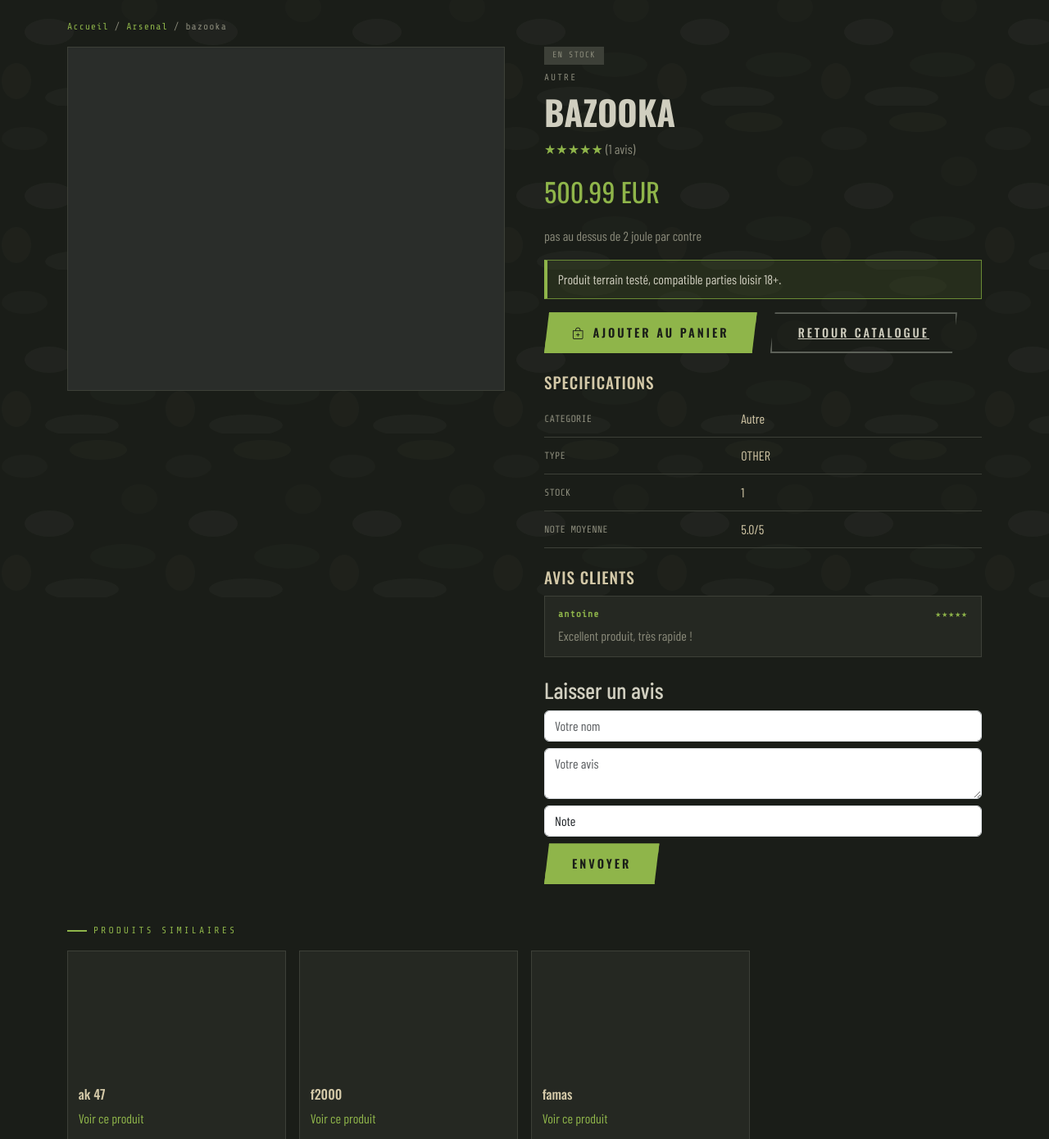
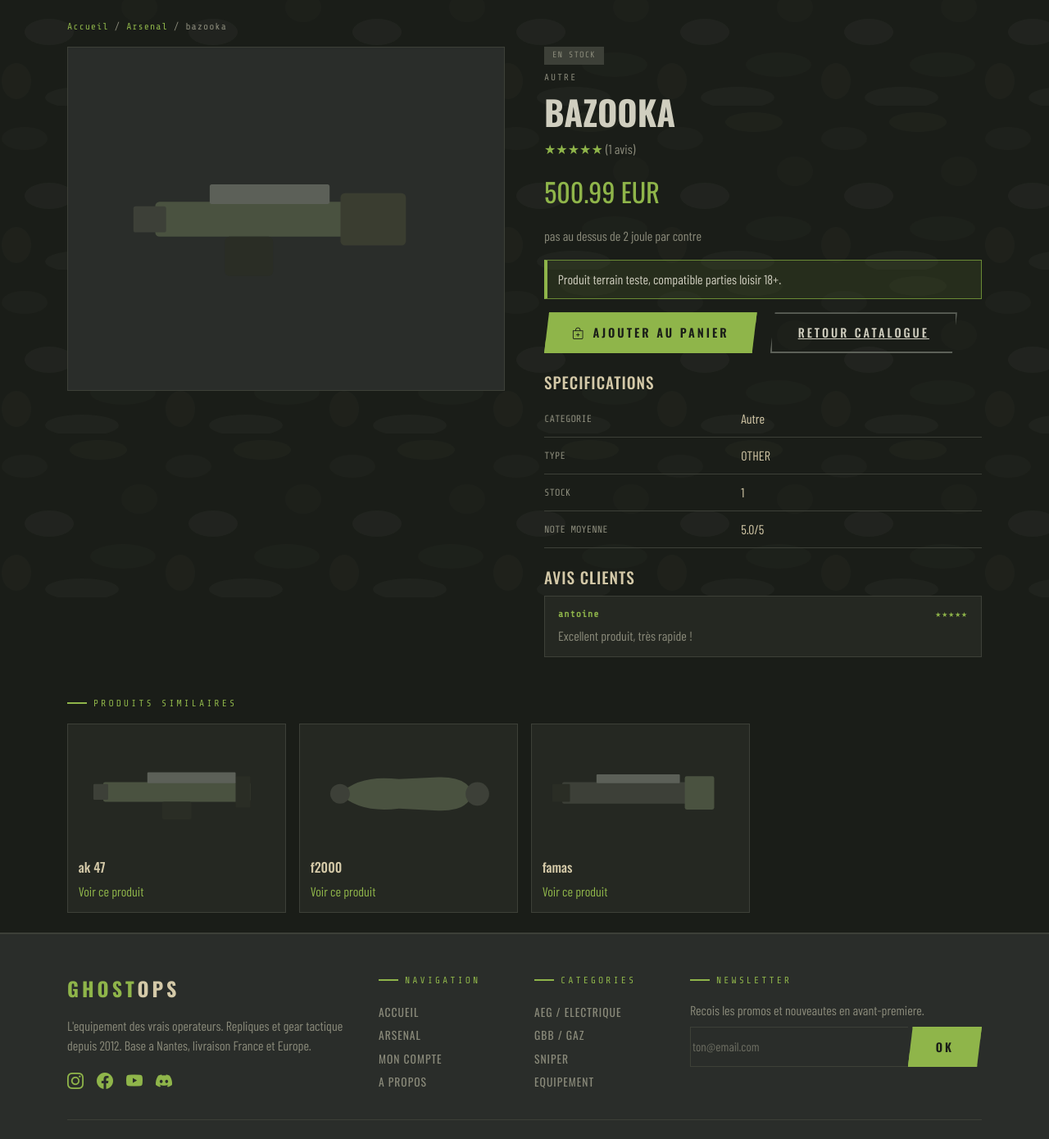
Before and after one commit to Antoninprct/Projet-Communication-Web, a PHP site: page /pages/product.php in a window 1280 px wide. Shown: the part 71-1461 px from the top of the page at 82% size. Run offline with PHP 8.4, Linux system fonts and the light colour scheme; data comes from the database, SQL or seed files in the repository; some web fonts are replaced.

Commit message:
avis note sur 5 problemes fix n°2

```diff
--- a/pages/js/catalog-data.js
+++ b/pages/js/catalog-data.js
@@ -2,9 +2,16 @@
 
     function getSvgForProduct(product) {
         const svgs = [
-            '<svg viewBox="0 0 200 120"...></svg>',
-            '<svg viewBox="0 0 200 120"...></svg>'
+            '<svg viewBox="0 0 200 120" xmlns="http://www.w3.org/2000/svg"><rect x="20" y="50" width="140" height="18" rx="2" fill="#4a5240"/><rect x="140" y="45" width="35" height="28" rx="2" fill="#3a3d30"/><rect x="10" y="52" width="20" height="14" rx="1" fill="#3d4038"/><rect x="60" y="42" width="80" height="10" rx="1" fill="#5c6058"/><rect x="75" y="68" width="30" height="20" rx="2" fill="#2a2d25"/><circle cx="90" cy="78" r="4" fill="#1a1d18"/></svg>',
+            '<svg viewBox="0 0 200 120" xmlns="http://www.w3.org/2000/svg"><rect x="40" y="52" width="100" height="16" rx="2" fill="#4a5240"/><rect x="125" y="48" width="30" height="24" rx="2" fill="#3a3d30"/><rect x="30" y="54" width="15" height="12" rx="1" fill="#3d4038"/><rect x="65" y="44" width="55" height="9" rx="1" fill="#5c6058"/><rect x="72" y="68" width="22" height="18" rx="2" fill="#2a2d25"/></svg>',
+            '<svg viewBox="0 0 200 120" xmlns="http://www.w3.org/2000/svg"><rect x="25" y="48" width="150" height="20" rx="2" fill="#4a5240"/><rect x="160" y="42" width="15" height="32" rx="1" fill="#2a2d25"/><rect x="15" y="50" width="15" height="16" rx="1" fill="#3d4038"/><rect x="70" y="38" width="90" height="11" rx="1" fill="#5c6058"/><rect x="85" y="68" width="30" height="18" rx="2" fill="#2a2d25"/></svg>',
+            '<svg viewBox="0 0 200 120" xmlns="http://www.w3.org/2000/svg"><path d="M30 60 Q50 40 90 45 L130 43 Q160 42 165 60 Q160 78 130 77 L90 75 Q50 80 30 60Z" fill="#4a5240"/><circle cx="170" cy="60" r="12" fill="#3d4038"/><circle cx="30" cy="60" r="10" fill="#3d4038"/></svg>',
+            '<svg viewBox="0 0 200 120" xmlns="http://www.w3.org/2000/svg"><rect x="20" y="48" width="145" height="22" rx="2" fill="#3d4038"/><rect x="145" y="42" width="30" height="34" rx="2" fill="#4a5240"/><rect x="10" y="50" width="18" height="18" rx="1" fill="#2a2d25"/><rect x="55" y="40" width="85" height="9" rx="1" fill="#5c6058"/></svg>',
+            '<svg viewBox="0 0 200 120" xmlns="http://www.w3.org/2000/svg"><rect x="30" y="52" width="120" height="16" rx="1" fill="#4a5240"/><rect x="140" y="46" width="30" height="28" rx="1" fill="#2a2d25"/><rect x="5" y="50" width="28" height="20" rx="2" fill="#5c6058" opacity="0.7"/><rect x="68" y="44" width="65" height="9" rx="1" fill="#5c6058"/></svg>',
+            '<svg viewBox="0 0 200 120" xmlns="http://www.w3.org/2000/svg"><path d="M20 40 L180 40 L180 80 L20 80 Z" fill="#4a5240" opacity="0.7"/><rect x="35" y="50" width="130" height="20" rx="1" fill="#3d4038"/><rect x="55" y="40" width="20" height="40" rx="1" fill="#5c6058" opacity="0.4"/><rect x="90" y="40" width="20" height="40" rx="1" fill="#5c6058" opacity="0.4"/></svg>',
+            '<svg viewBox="0 0 200 120" xmlns="http://www.w3.org/2000/svg"><rect x="30" y="50" width="105" height="20" rx="2" fill="#4a5240"/><rect x="120" y="44" width="15" height="32" rx="1" fill="#3d4038"/><rect x="20" y="52" width="18" height="16" rx="1" fill="#5c6058"/><rect x="60" y="42" width="55" height="9" rx="1" fill="#5c6058"/></svg>'
         ];
+
         return svgs[product.id % svgs.length];
     }
 
@@ -80,12 +87,6 @@
         return `${basePath}/backend/index.php/api/reviews/?id=${encodeURIComponent(String(id))}`;
     }
 
-    // 🔥 NOUVEAU : URL POST avis
-    function buildAddReviewUrl() {
-        const basePath = getBasePath();
-        return `${basePath}/backend/index.php/api/reviews`;
-    }
-
     async function fetchJson(url) {
         const response = await fetch(url, {
             headers: {
@@ -135,29 +136,10 @@
         }));
     }
 
-    // 🔥 NOUVEAU : envoyer avis
-    async function addReview(data) {
-        const response = await fetch(buildAddReviewUrl(), {
-            method: "POST",
-            headers: {
-                "Content-Type": "application/json"
-            },
-            body: JSON.stringify(data)
-        });
-
-        if (!response.ok) {
-            throw new Error("Failed to add review");
-        }
-
-        return response.json();
-    }
-
     window.CatalogApi = {
         fetchProducts,
         fetchProductById,
         fetchReviewsByProductId,
-        addReview, // 🔥 ajouté ici
         normalizeProduct
     };
-
 })();
--- a/pages/product.php
+++ b/pages/product.php
@@ -22,78 +22,39 @@ require __DIR__ . '/partials/url.php';
 
     <main class="container py-4">
         <div class="breadcrumb-tactical mb-3">
-        <a href="<?= app_url('index.php?page=home') ?>">Accueil</a> /
-        <a href="<?= app_url('index.php?page=products') ?>">Arsenal</a> /
-        <span id="detail-breadcrumb">Produit</span>
+            <a href="<?= app_url('index.php?page=home') ?>">Accueil</a> / <a href="<?= app_url('index.php?page=products') ?>">Arsenal</a> / <span id="detail-breadcrumb">Produit</span>
         </div>
 
         <div class="row g-5" id="detail-layout">
             <div class="col-lg-6">
                 <div class="product-detail-img" id="detail-img-box"></div>
             </div>
-
             <div class="col-lg-6">
                 <div class="d-flex gap-2 mb-2" id="detail-tags"></div>
                 <div id="detail-category" class="detail-category"></div>
                 <h1 id="detail-name" class="detail-name"></h1>
                 <div id="detail-rating" class="product-rating my-2"></div>
-
                 <div class="d-flex align-items-baseline gap-3 my-3">
                     <span id="detail-price" class="detail-price"></span>
                     <span id="detail-price-old" class="detail-price-old"></span>
                 </div>
-
                 <p id="detail-desc" class="detail-desc"></p>
-
-            <div class="alert-tactical mb-3">
-                Produit terrain testé, compatible parties loisir 18+.
+                <div class="alert-tactical mb-3">Produit terrain teste, compatible parties loisir 18+.</div>
+                <div class="d-flex align-items-center gap-3 mb-3 flex-wrap">
+                    <button class="btn-tactical" type="button" id="detail-add-cart"><i class="bi bi-bag-plus me-2"></i>Ajouter au panier</button>
+                    <a class="btn-outline-tactical" href="<?= app_url('index.php?page=products') ?>">Retour catalogue</a>
                 </div>
-
-            <div class="d-flex align-items-center gap-3 mb-3 flex-wrap">
-                <button class="btn-tactical" type="button" id="detail-add-cart">
-                    <i class="bi bi-bag-plus me-2"></i>Ajouter au panier
-                </button>
-                <a class="btn-outline-tactical" href="<?= app_url('index.php?page=products') ?>">
-                    Retour catalogue
-                </a>
-            </div>
-
-            <!-- SPECS -->
                 <div class="mt-4">
                     <h2 class="spec-title">Specifications</h2>
                     <table class="spec-table" id="detail-specs"></table>
                 </div>
-
-            <!-- AVIS -->
                 <div class="mt-4">
                     <h2 class="spec-title">Avis clients</h2>
-
                     <div id="detail-reviews" class="reviews-list"></div>
-
-                <!-- FORMULAIRE -->
-                <div class="review-form mt-4">
-                    <h3>Laisser un avis</h3>
-
-                    <input type="text" id="review-name" class="form-control mb-2" placeholder="Votre nom">
-
-                    <textarea id="review-comment" class="form-control mb-2" placeholder="Votre avis"></textarea>
-
-                    <select id="review-note" class="form-control mb-2">
-                        <option value="">Note</option>
-                        <option value="1">1 ⭐</option>
-                        <option value="2">2 ⭐</option>
-                        <option value="3">3 ⭐</option>
-                        <option value="4">4 ⭐</option>
-                        <option value="5">5 ⭐</option>
-                    </select>
-
-                    <button id="submit-review" class="btn-tactical">Envoyer</button>
-                </div>
                 </div>
             </div>
         </div>
 
-    <!-- PRODUITS SIMILAIRES -->
         <div class="mt-5">
             <div class="section-label mb-3">Produits similaires</div>
             <div class="row g-3" id="related-products"></div>
@@ -102,19 +63,16 @@ require __DIR__ . '/partials/url.php';
 
     <?php require __DIR__ . '/partials/footer.php'; ?>
 
-<div id="toast-cart" class="toast-cart"></div>
-
+    <div id="toast-cart" class="toast-cart"><i class="bi bi-check2-circle me-2"></i>AJOUTE AU PANIER</div>
     <?php require __DIR__ . '/partials/support-chat.php'; ?>
 
     <script src="https://cdn.jsdelivr.net/npm/bootstrap@5.3.3/dist/js/bootstrap.bundle.min.js"></script>
-
     <script>
         window.APP_BASE_PATH = <?= json_encode(app_base_path(), JSON_UNESCAPED_SLASHES) ?>;
     </script>
-
     <script src="<?= app_url('pages/js/catalog-data.js') ?>"></script>
     <script src="<?= app_url('pages/js/product-detail.js') ?>"></script>
     <script src="<?= app_url('pages/js/support-chat.js') ?>"></script>
+</body>
 
-</body>
 </html>
```
Also changed, not shown: pages/js/product-detail.js (line endings or trailing spaces). Lines whose indentation alone changed are shown as unchanged.
